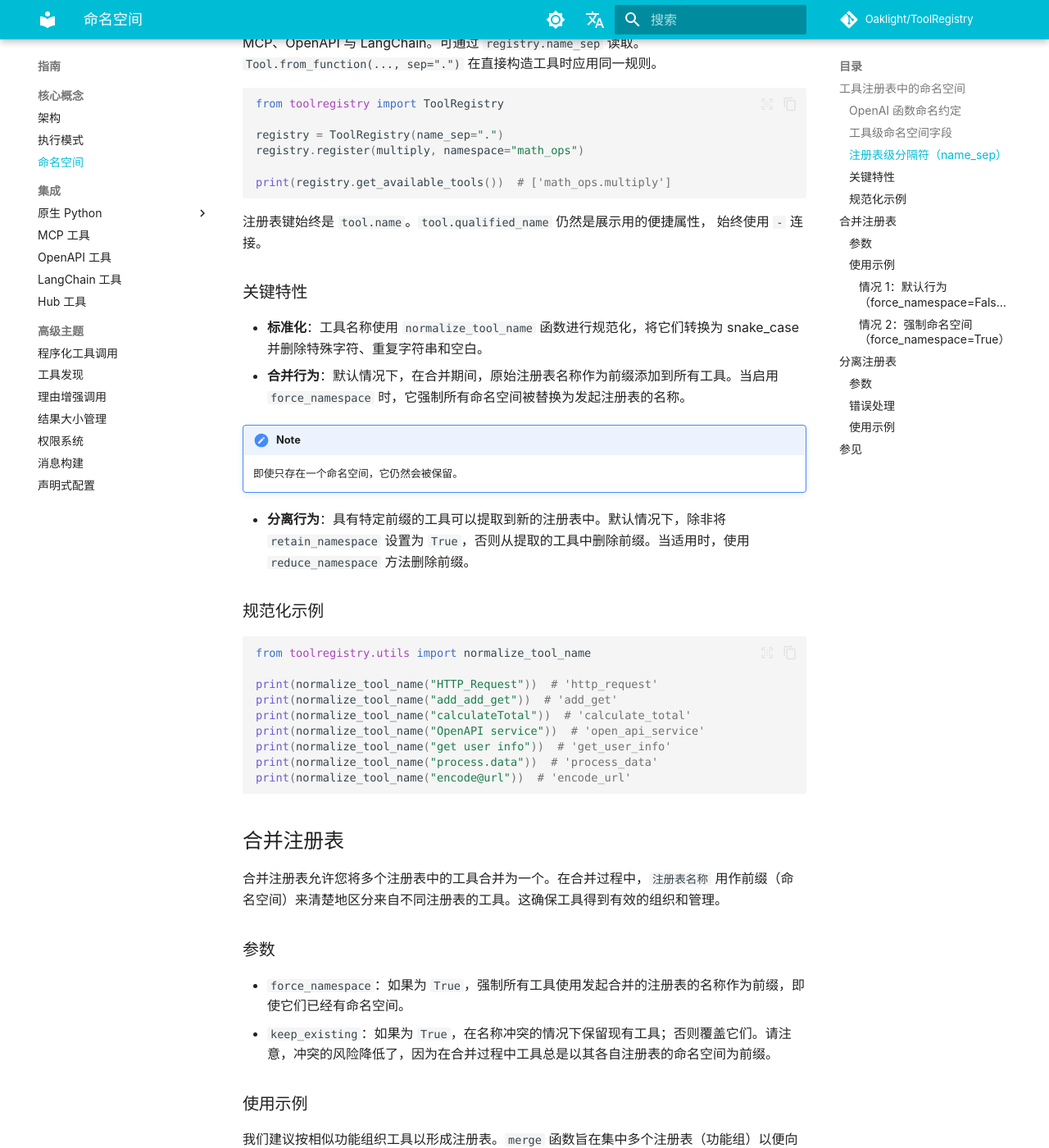
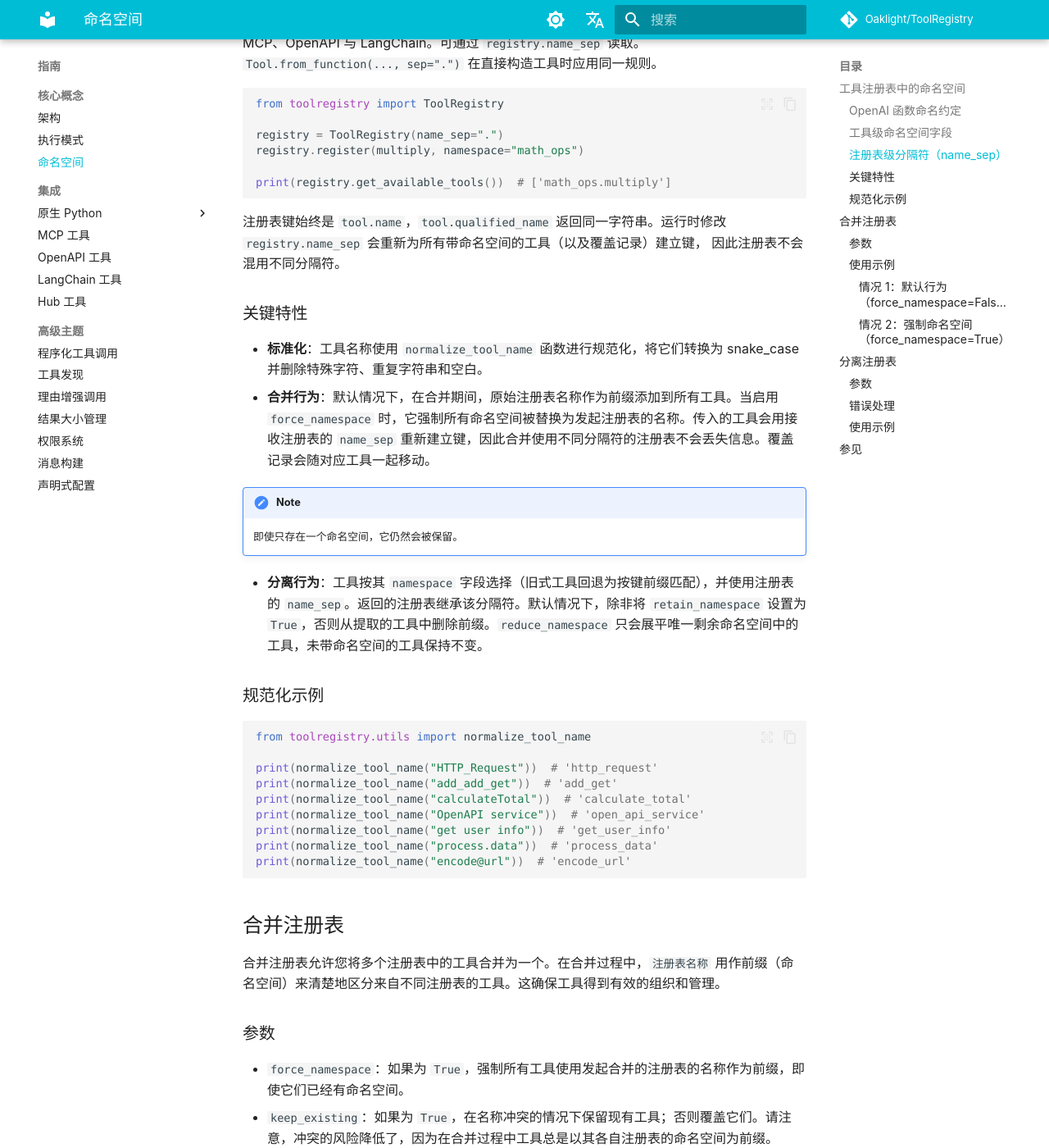
Before and after one commit to Oaklight/ToolRegistry, an MkDocs documentation site: the page built from docs/usage/namespace.md, in a window 1280 px wide and 1400 px high, scrolled down 1384 px. Shown: the whole window at 82% size. Built offline with MkDocs 1.6.1 and Material for MkDocs 9.7.7, drawn with Linux system fonts in a browser that asks for light colours; some web fonts are replaced; comment, search, counter and statistics services are not loaded; some of the changed text lies outside the part shown.

Commit message:
docs: document field-driven namespace operations (#310)

````diff
--- a/docs/usage/namespace.md
+++ b/docs/usage/namespace.md
@@ -20,7 +20,7 @@
 - **`namespace`**：存储原始命名空间字符串（规范化后）。用于确定分组归属，无需解析 `name` 字段。
 - **`method_name`**：存储命名空间前缀添加之前的原始方法/函数名称。保留此字段以便在不产生歧义的情况下恢复基础名称。
 
-**`qualified_name`** 属性返回完全限定的工具名称：如果同时设置了 `namespace` 和 `method_name`，则返回 `{namespace}-{method_name}`；否则回退到 `name` 字段。
+**`qualified_name`** 属性返回注册表中实际存储的 `name`。名称是权威值：每次命名空间操作都会用 `namespace`、`method_name` 与注册表分隔符重新构建它，而不会反向解析字符串。
 
 ```python
 from toolregistry import ToolRegistry
@@ -54,16 +54,17 @@
 print(registry.get_available_tools())  # ['math_ops.multiply']
 ```
 
-注册表键始终是 `tool.name`。`tool.qualified_name` 仍然是展示用的便捷属性，
-始终使用 `-` 连接。
+注册表键始终是 `tool.name`，`tool.qualified_name` 返回同一字符串。运行时修改
+`registry.name_sep` 会重新为所有带命名空间的工具（以及覆盖记录）建立键，
+因此注册表不会混用不同分隔符。
 
 ### 关键特性
 
 - **标准化**：工具名称使用 `normalize_tool_name` 函数进行规范化，将它们转换为 snake_case 并删除特殊字符、重复字符串和空白。
-- **合并行为**：默认情况下，在合并期间，原始注册表名称作为前缀添加到所有工具。当启用 `force_namespace` 时，它强制所有命名空间被替换为发起注册表的名称。
+- **合并行为**：默认情况下，在合并期间，原始注册表名称作为前缀添加到所有工具。当启用 `force_namespace` 时，它强制所有命名空间被替换为发起注册表的名称。传入的工具会用接收注册表的 `name_sep` 重新建立键，因此合并使用不同分隔符的注册表不会丢失信息。覆盖记录会随对应工具一起移动。
 !!! note
     即使只存在一个命名空间，它仍然会被保留。
-- **分离行为**：具有特定前缀的工具可以提取到新的注册表中。默认情况下，除非将 `retain_namespace` 设置为 `True`，否则从提取的工具中删除前缀。当适用时，使用 `reduce_namespace` 方法删除前缀。
+- **分离行为**：工具按其 `namespace` 字段选择（旧式工具回退为按键前缀匹配），并使用注册表的 `name_sep`。返回的注册表继承该分隔符。默认情况下，除非将 `retain_namespace` 设置为 `True`，否则从提取的工具中删除前缀。`reduce_namespace` 只会展平唯一剩余命名空间中的工具，未带命名空间的工具保持不变。
 
 ### 规范化示例
 
@@ -96,8 +97,8 @@
 
 ```python
 # MCP/OpenAPI 混合注册表示例
-openapi_registry = ToolRegistry("openapi_math")
-mcp_registry = ToolRegistry("mcp_math")
+openapi_registry = ToolRegistry("openapi_math", name_sep=".")
+mcp_registry = ToolRegistry("mcp_math", name_sep=".")
 
 # 将 MCP 注册表合并到 OpenAPI 注册表
 mixed_registry = openapi_registry
@@ -121,8 +122,8 @@
 
 ```python
 # 带强制命名空间的 MCP/OpenAPI 混合注册表示例
-openapi_registry = ToolRegistry("openapi_math")
-mcp_registry = ToolRegistry("mcp_math")
+openapi_registry = ToolRegistry("openapi_math", name_sep=".")
+mcp_registry = ToolRegistry("mcp_math", name_sep=".")
 
 # 使用强制命名空间将 MCP 注册表合并到 OpenAPI 注册表
 mixed_registry_2 = openapi_registry
@@ -144,11 +145,11 @@
 
 ## 分离注册表
 
-分离注册表允许您从现有注册表中提取具有特定前缀的工具，通常在合并操作之后。在分离过程中，除非将 `retain_namespace` 设置为 `True`，否则从提取的工具中删除前缀。如果注册表中的剩余工具只共享一个前缀，除非将 `retain_namespace` 设置为 `True`，否则它们也将通过使用 `reduce_namespace` 方法删除前缀来降级。
+分离注册表允许您将某个命名空间中的工具提取到新注册表，通常在合并操作之后。匹配使用注册表的 `name_sep` 和工具的 `namespace` 字段。在分离过程中，除非将 `retain_namespace` 设置为 `True`，否则从提取的工具中删除前缀。如果源注册表中的剩余工具只共享一个命名空间，除非将 `retain_namespace` 设置为 `True`，否则它们也将通过使用 `reduce_namespace` 方法删除前缀来降级。
 
 ### 参数
 
-- `retain_namespace`：如果为 `True`，在当前注册表和新注册表中保留工具的命名空间。如果为 `False`，使用 `reduce_namespace` 方法从新注册表中的工具中删除命名空间。
+- `retain_namespace`：如果为 `True`，在分离出的注册表中保留限定名称，并跳过两个注册表的命名空间缩减。如果为 `False`，使用 `reduce_namespace` 方法从提取的工具中删除命名空间。无论哪种情况，工具都会移动：分离出的工具会从源注册表中移除。
 
 ### 错误处理
 
````
Also changed, not shown: docs/api/core/tool.md (+1 -1 lines), docs/architecture/overview.md (+1 -1 lines), docs/changelog.md (+2 -0 lines).
